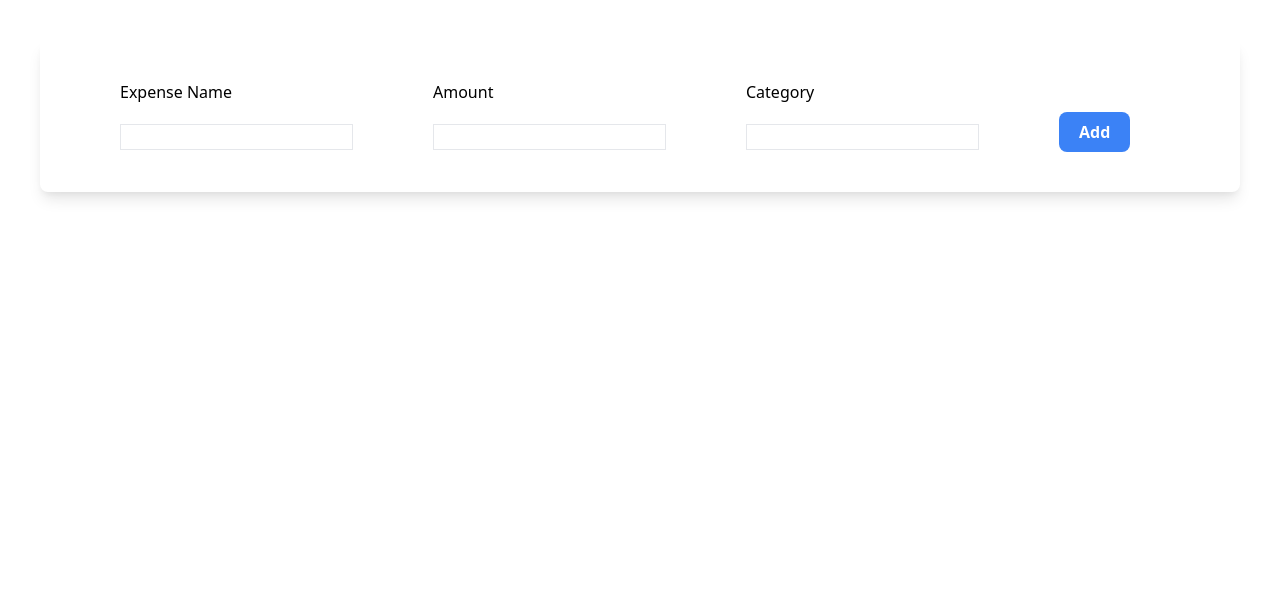
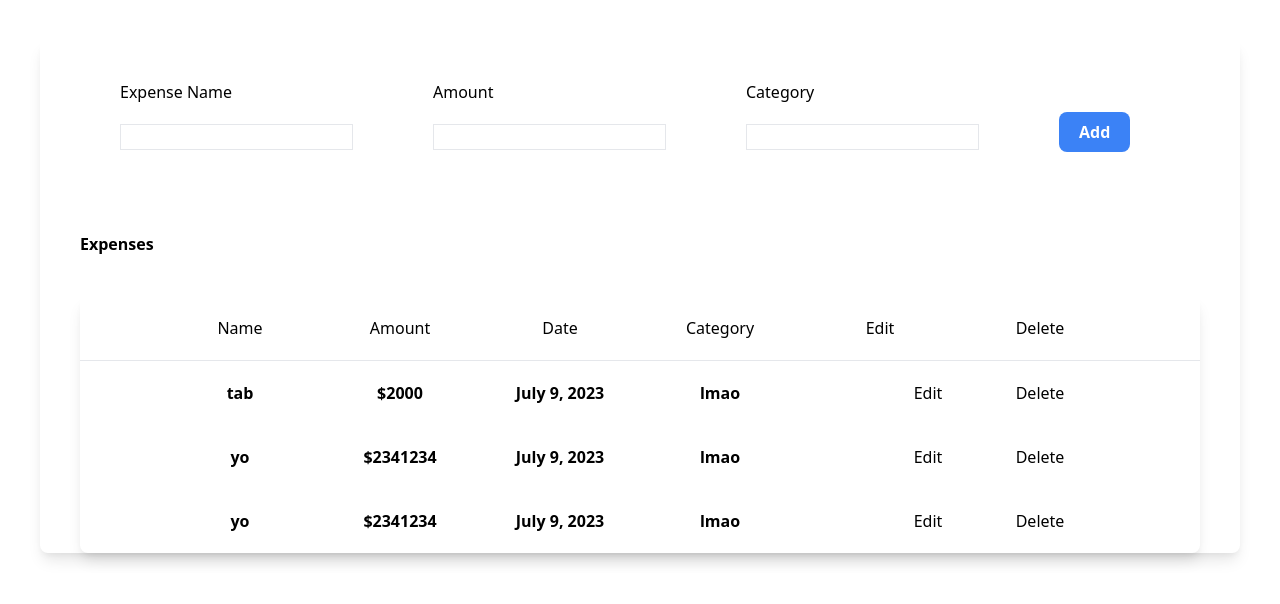
Before and after one commit to June-24/ExpenseTracker, a Django app: page / in a window 1280 px wide. Shown: the top 604 px of the page. Run offline with Django 4.2, Linux system fonts and the light colour scheme; data comes from the database, SQL or seed files in the repository; both versions use the stored data as it was after the commit; style sheets or scripts are compiled from the project's sources.

Commit message:
adding Edit functionality

```diff
--- /dev/null
+++ b/expenseapp/static/expenseapp/style.css
@@ -0,0 +1,11 @@
+
+div.expense-header, div.expense-row{
+    display: table;
+    width: 100%;
+    table-layout: fixed;
+}
+
+div.expense-header span, div.expense-row span{
+    display: table-cell;
+    text-align: center;
+}
--- a/expenseapp/templates/expenseapp/base.html
+++ b/expenseapp/templates/expenseapp/base.html
@@ -9,6 +9,8 @@
         <meta name="description" content="">
         <meta name="viewport" content="width=device-width, initial-scale=1">
         <link rel="stylesheet" href="{% static 'expenseapp/styles.css'%}">
+        <link rel="stylesheet" href="{% static 'expenseapp/style.css'%}">
+
     </head>
     <body>
 
--- a/expenseapp/templates/expenseapp/index.html
+++ b/expenseapp/templates/expenseapp/index.html
@@ -34,6 +34,30 @@
         </div>
 
     </div>
-
+    <div class="m-10 font-bold">Expenses</div>
+    <div class="shadow-lg m-10 rounded-lg">
+        <div class="expense-header flex flex-wrap space-x-40 px-20 py-5">
+            <span>Name</span>
+            <span>Amount</span>
+            <span>Date</span>
+            <span>Category</span>
+             <span>Edit</span>
+            <span>Delete</span>
+        </div>
+        <hr >
+        {% for expense in expenses %}
+        <div class="expense-row flex flex-wrap px-20 py-5">
+            <span class="font-bold">{{ expense.name }}</span>
+            <span class="font-bold">${{ expense.amount }}</span>
+            <span class="font-bold">{{ expense.date }}</span>
+            <span class="font-bold">{{ expense.category }}</span>
+            <span class="pl-24"><a href="{% url 'edit' expense.id %}">Edit</a></span>
+            <span class="pl-22">
+                    <button type="submit" name="delete">Delete
+                    </button>
+            </span>
+        </div>
+        {% endfor %}
+    </div>
 </form>
 {% endblock %}
--- a/expenseapp/urls.py
+++ b/expenseapp/urls.py
@@ -3,4 +3,5 @@ from django.urls import path
 from . import views
 urlpatterns = [
     path('', views.index,name='index'),
+    path('edit/<int:id>',views.edit,name='edit'),
 ]
--- a/expenseapp/views.py
+++ b/expenseapp/views.py
@@ -1,8 +1,18 @@
 from django.shortcuts import render
-
+from . models import Expense
 from expenseapp.forms import ExpenseForm
 
 # Create your views here.
 def index(request):
+    if request.method=="POST":
+        expense=ExpenseForm(request.POST)
+        if expense.is_valid():
+            expense.save()
+    expenses=Expense.objects.all()
     expense_form=ExpenseForm()
-    return render(request, 'expenseapp/index.html',{'expense_form':expense_form})
+    return render(request, 'expenseapp/index.html',{'expense_form':expense_form,'expenses':expenses})
+
+def edit(request,id):
+    expense=Expense.objects.get(id=id)
+    expense_form=ExpenseForm(instance=expense)
+    return render(request,'expenseapp/edit.html',{'expense_form':expense_form})
```
Also changed, not shown: expenseapp/templates/expenseapp/edit.html (added, +45 -0 lines), db.sqlite3.
